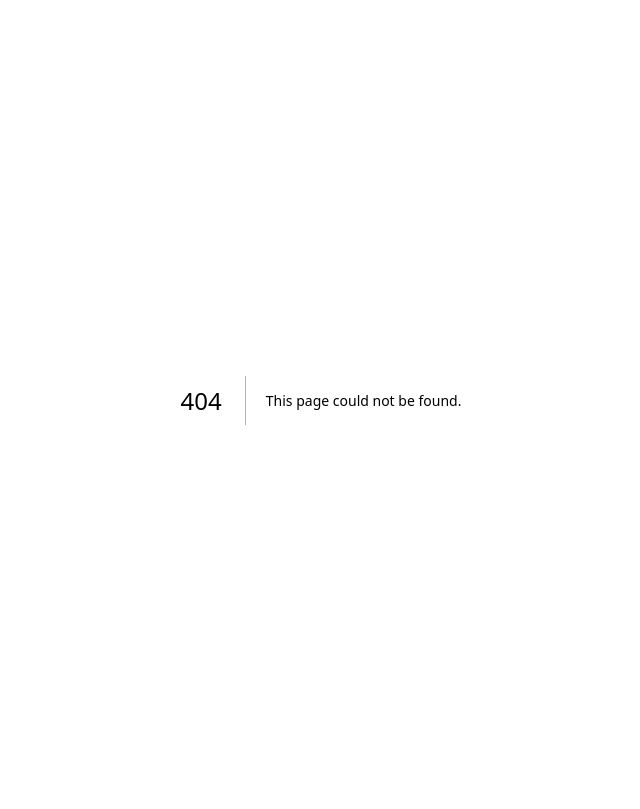
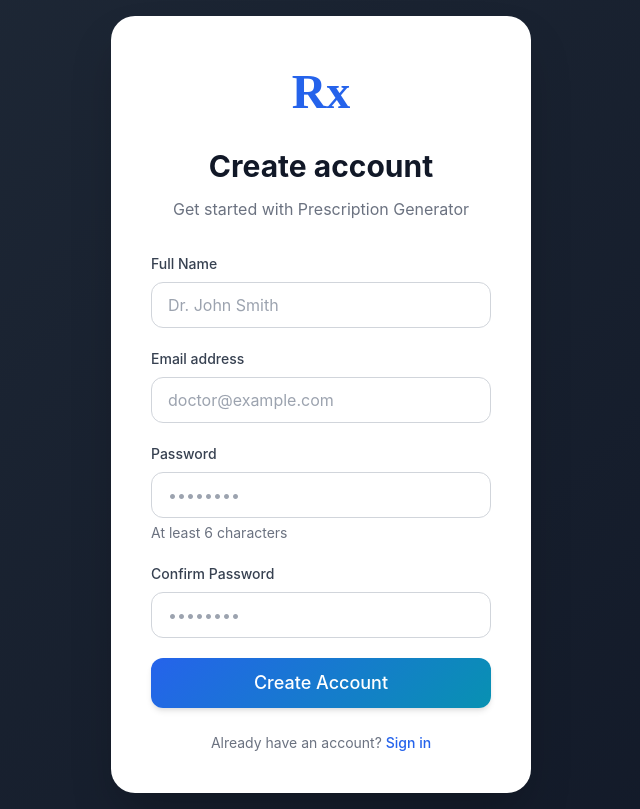
Before and after one commit to allen-turing/medocument-generator, a Next.js app: page /register in a window 1280 px wide. Before the commit this address had no page. Shown: the whole page, without its empty margins (319-959 px from the left). Built offline with nearby package versions, Linux system fonts and the light colour scheme.

Commit message:
feat(pages): Add login and registration pages
- Create login page with email/password form
- Add registration page with form validation
- Implement password confirmation matching
- Add error handling and loading states
- Include links between auth pages

```diff
--- /dev/null
+++ b/app/register/page.tsx
@@ -0,0 +1,159 @@
+'use client';
+
+import { useState } from 'react';
+import { useRouter } from 'next/navigation';
+import Link from 'next/link';
+
+export default function RegisterPage() {
+  const router = useRouter();
+  const [name, setName] = useState('');
+  const [email, setEmail] = useState('');
+  const [password, setPassword] = useState('');
+  const [confirmPassword, setConfirmPassword] = useState('');
+  const [error, setError] = useState('');
+  const [loading, setLoading] = useState(false);
+
+  const handleSubmit = async (e: React.FormEvent) => {
+    e.preventDefault();
+    setError('');
+
+    if (password !== confirmPassword) {
+      setError('Passwords do not match');
+      return;
+    }
+
+    if (password.length < 6) {
+      setError('Password must be at least 6 characters');
+      return;
+    }
+
+    setLoading(true);
+
+    try {
+      const response = await fetch('/api/register', {
+        method: 'POST',
+        headers: { 'Content-Type': 'application/json' },
+        body: JSON.stringify({ name, email, password }),
+      });
+
+      const data = await response.json();
+
+      if (!response.ok) {
+        setError(data.error || 'Registration failed');
+      } else {
+        router.push('/login?registered=true');
+      }
+    } catch {
+      setError('An error occurred. Please try again.');
+    } finally {
+      setLoading(false);
+    }
+  };
+
+  return (
+    <div className="auth-page">
+      <div className="auth-container">
+        <div className="auth-card animate-fade-in">
+          <div className="auth-header">
+            <div style={{
+              fontSize: '48px',
+              fontFamily: 'serif',
+              fontWeight: 'bold',
+              color: 'var(--color-primary)',
+              marginBottom: 'var(--space-4)'
+            }}>
+              Rx
+            </div>
+            <h1 className="auth-title">Create account</h1>
+            <p className="auth-subtitle">Get started with Prescription Generator</p>
+          </div>
+
+          {error && (
+            <div className="alert alert-error">
+              <svg width="20" height="20" viewBox="0 0 20 20" fill="currentColor">
+                <path fillRule="evenodd" d="M10 18a8 8 0 100-16 8 8 0 000 16zM8.707 7.293a1 1 0 00-1.414 1.414L8.586 10l-1.293 1.293a1 1 0 101.414 1.414L10 11.414l1.293 1.293a1 1 0 001.414-1.414L11.414 10l1.293-1.293a1 1 0 00-1.414-1.414L10 8.586 8.707 7.293z" clipRule="evenodd" />
+              </svg>
+              {error}
+            </div>
+          )}
+
+          <form onSubmit={handleSubmit}>
+            <div className="form-group">
+              <label htmlFor="name" className="form-label">Full Name</label>
+              <input
+                type="text"
+                id="name"
+                className="form-input"
+                value={name}
+                onChange={(e) => setName(e.target.value)}
+                placeholder="Dr. John Smith"
+                required
+              />
+            </div>
+
+            <div className="form-group">
+              <label htmlFor="email" className="form-label">Email address</label>
+              <input
+                type="email"
+                id="email"
+                className="form-input"
+                value={email}
+                onChange={(e) => setEmail(e.target.value)}
+                placeholder="doctor@example.com"
+                required
+              />
+            </div>
+
+            <div className="form-group">
+              <label htmlFor="password" className="form-label">Password</label>
+              <input
+                type="password"
+                id="password"
+                className="form-input"
+                value={password}
+                onChange={(e) => setPassword(e.target.value)}
+                placeholder="••••••••"
+                required
+                minLength={6}
+              />
+              <p className="form-hint">At least 6 characters</p>
+            </div>
+
+            <div className="form-group">
+              <label htmlFor="confirmPassword" className="form-label">Confirm Password</label>
+              <input
+                type="password"
+                id="confirmPassword"
+                className="form-input"
+                value={confirmPassword}
+                onChange={(e) => setConfirmPassword(e.target.value)}
+                placeholder="••••••••"
+                required
+              />
+            </div>
+
+            <button
+              type="submit"
+              className="btn btn-primary btn-full btn-lg"
+              disabled={loading}
+            >
+              {loading ? (
+                <>
+                  <span className="loading-spinner" style={{ width: '20px', height: '20px' }}></span>
+                  Creating account...
+                </>
+              ) : (
+                'Create Account'
+              )}
+            </button>
+          </form>
+
+          <div className="auth-footer">
+            Already have an account?{' '}
+            <Link href="/login">Sign in</Link>
+          </div>
+        </div>
+      </div>
+    </div>
+  );
+}
```
Also changed, not shown: app/login/page.tsx (added, +118 -0 lines).
